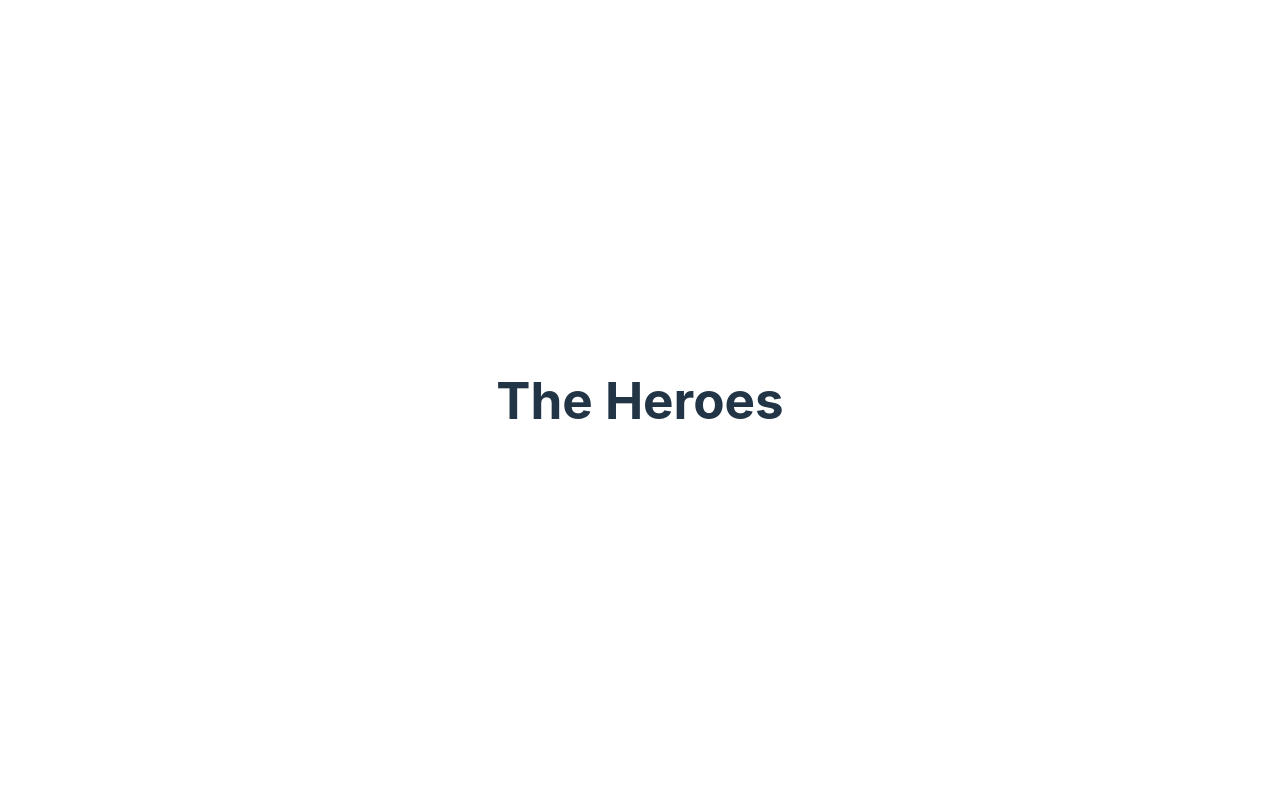
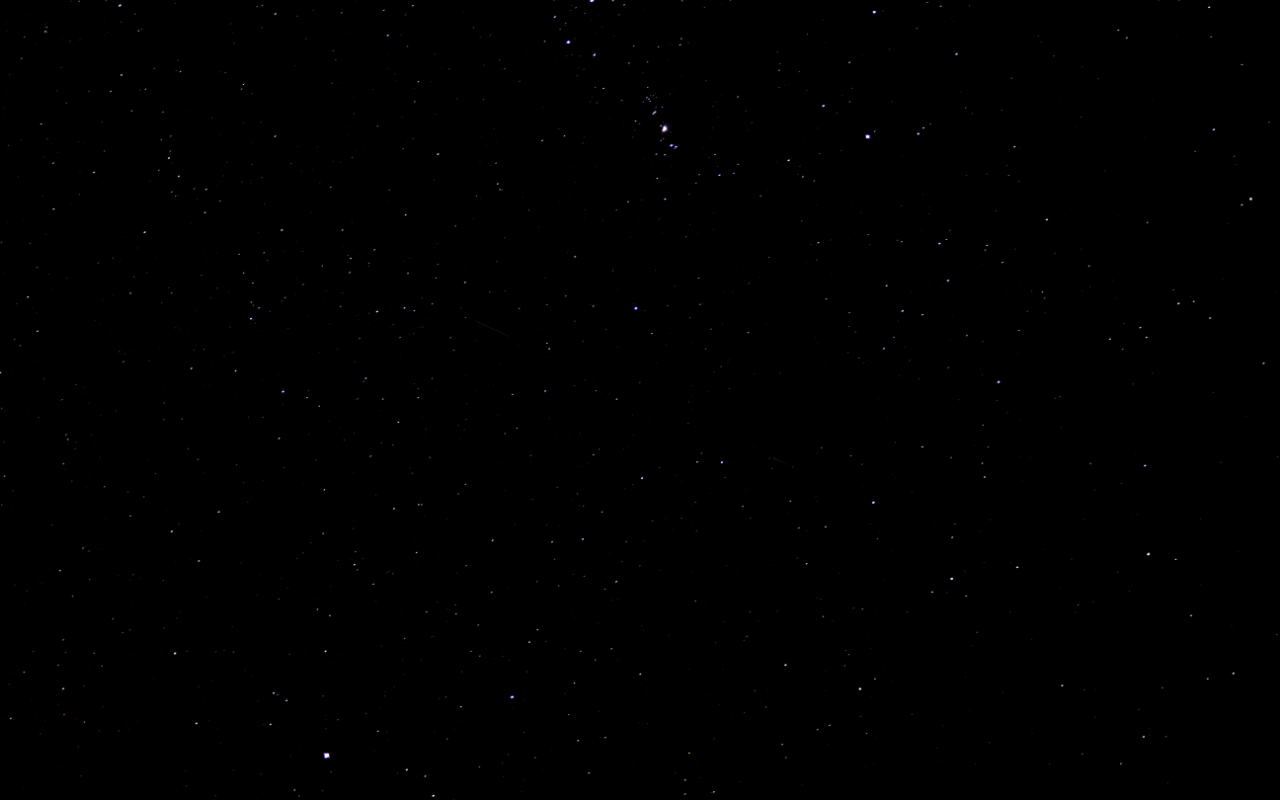
Before and after one commit to nitinya9av/the-heroes, a React (Vite) app: page / in a window 1280 px wide. Built offline with nearby package versions, Linux system fonts and the light colour scheme.

Commit message:
background_Added

```diff
--- a/index.html
+++ b/index.html
@@ -2,7 +2,7 @@
 <html lang="en">
   <head>
     <meta charset="UTF-8" />
-    <link rel="icon" type="image/svg" href="/public/the-heroes.svg" />
+    <link rel="icon" type="image/svg" href="/the-heroes.svg" />
     <meta name="viewport" content="width=device-width, initial-scale=1.0" />
     <title>The Heroes</title>
   </head>
--- a/src/index.css
+++ b/src/index.css
@@ -1,34 +1,8 @@
-:root {
-  font-family: Inter, system-ui, Avenir, Helvetica, Arial, sans-serif;
-  line-height: 1.5;
-  font-weight: 400;
-
-  color-scheme: light dark;
-  color: rgba(255, 255, 255, 0.87);
-  background-color: #23272e;
-
-  font-synthesis: none;
-  text-rendering: optimizeLegibility;
-  -webkit-font-smoothing: antialiased;
-  -moz-osx-font-smoothing: grayscale;
-}
-
+@import url("https://fonts.googleapis.com/css2?family=Bangers&family=Lato&display=swap");
 body {
   margin: 0;
-  display: flex;
-  place-items: center;
-  min-width: 320px;
-  min-height: 100vh;
+  font-family: "Open Sans", sans-serif;
+  background:
+    url("./assets/background.png") no-repeat fixed center;
+  background-size: cover;
 }
-
-h1 {
-  font-size: 3.2em;
-  line-height: 1.1;
-}
-
-@media (prefers-color-scheme: light) {
-  :root {
-    color: #213547;
-    background-color: #ffffff;
-  }
-}
```
Also changed, not shown: src/assets/background.png (added).
